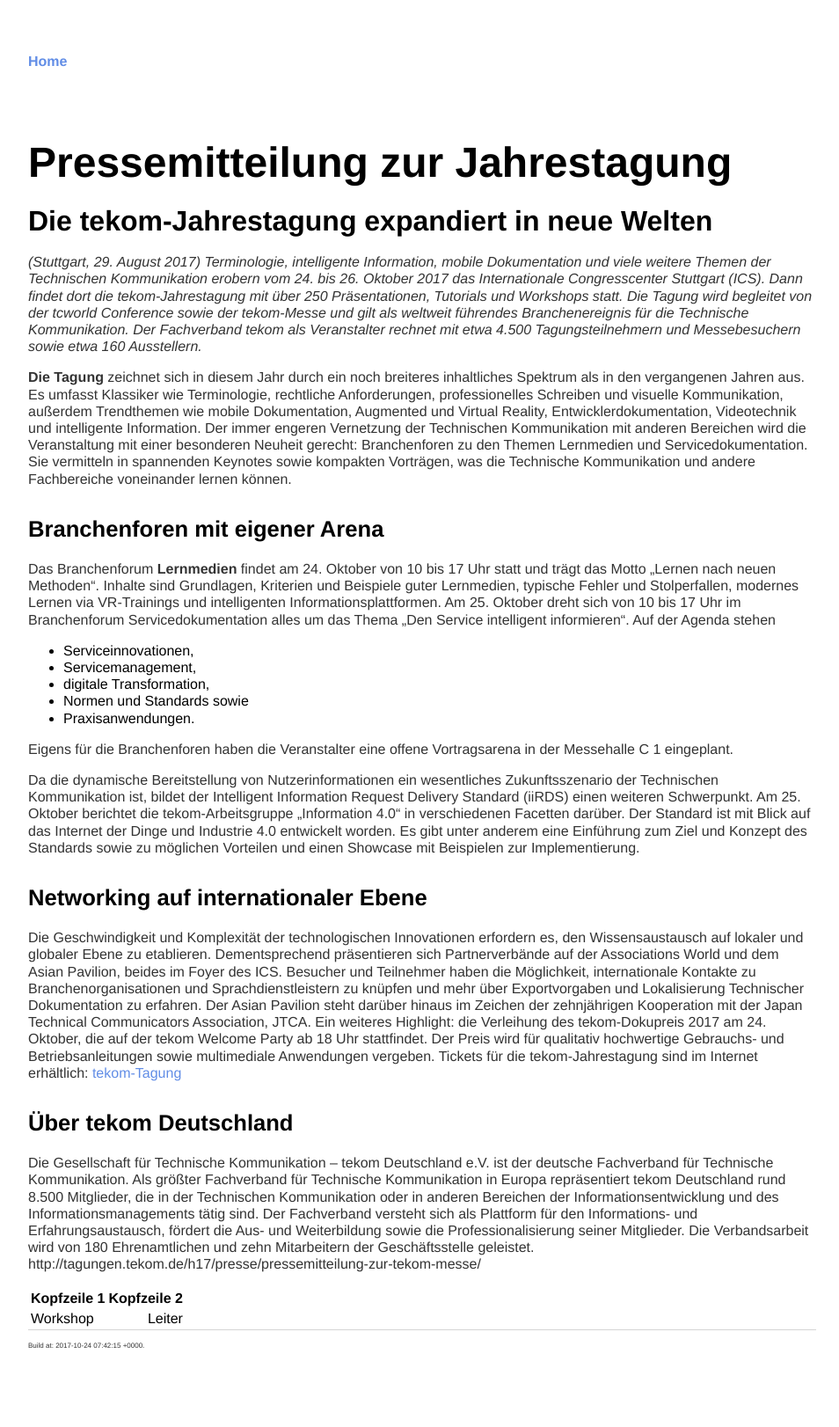
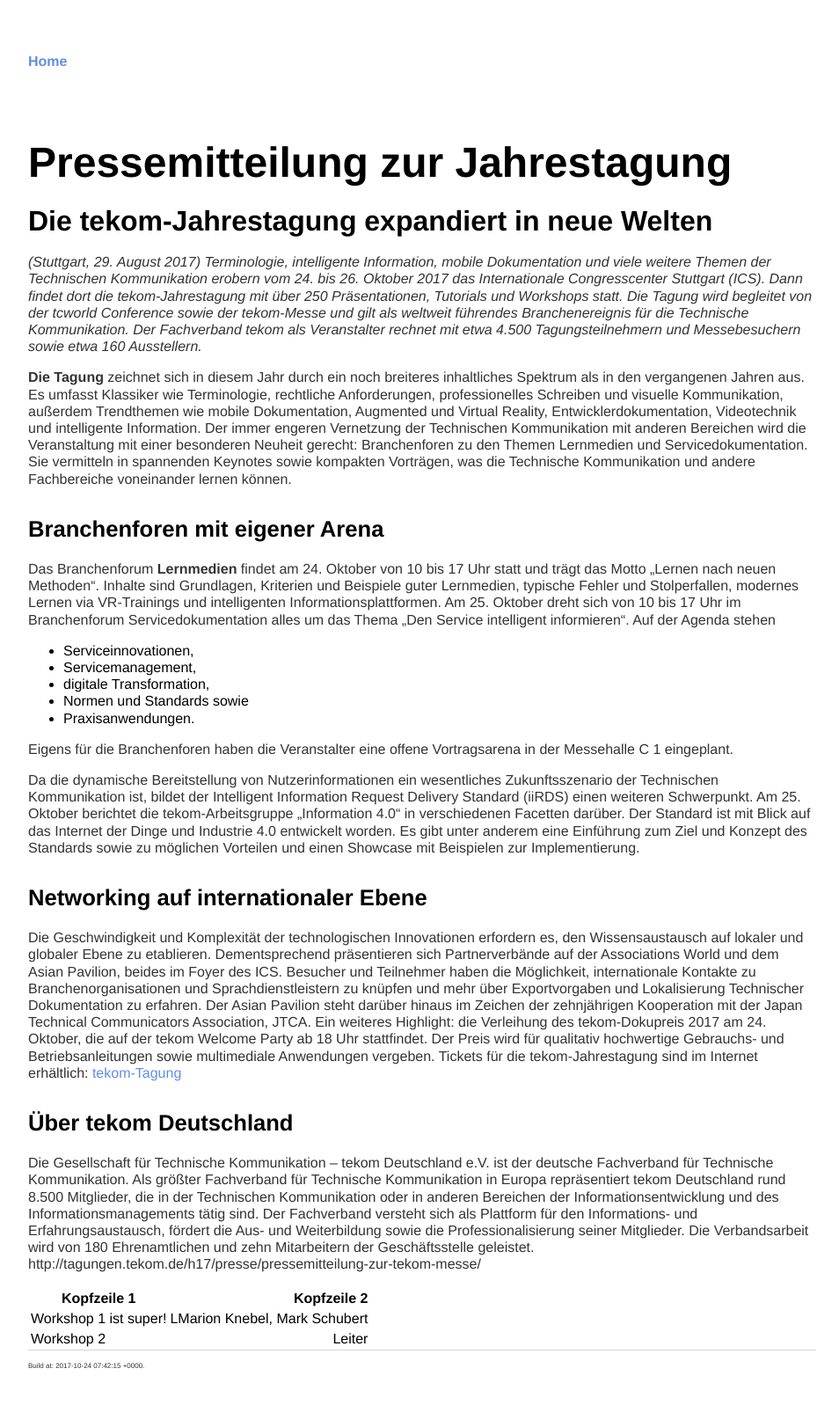
Before and after one commit to parson-AG/tekom2017_markdown_workshop, a Jekyll site: the page built from texte_tekom/Pressemitteilung.md, in a window 1280 px wide. Shown: the whole page at 88% size, without its empty margins (160-1114 px from the left). Built offline with Jekyll 4.4.1, drawn with Linux system fonts in a browser that asks for light colours; our own code applies the rules of GitHub Pages for plain Markdown files; before the commit the page ends 1599 px from its top, so only the background shows below that.

Commit message:
Update Pressemitteilung.md

```diff
--- a/texte_tekom/Pressemitteilung.md
+++ b/texte_tekom/Pressemitteilung.md
@@ -66,4 +66,5 @@ http://tagungen.tekom.de/h17/presse/pressemitteilung-zur-tekom-messe/
 
 | Kopfzeile 1 | Kopfzeile 2 |
 |-------------|------------:|
-| Workshop    | Leiter      |
+| Workshop 1 ist super!  | LMarion Knebel, Mark Schubert   |
+| Workshop 2   | Leiter      |
```
